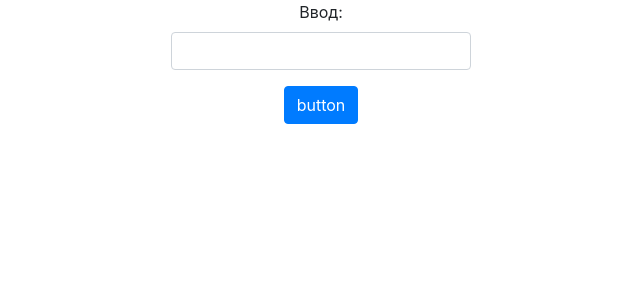
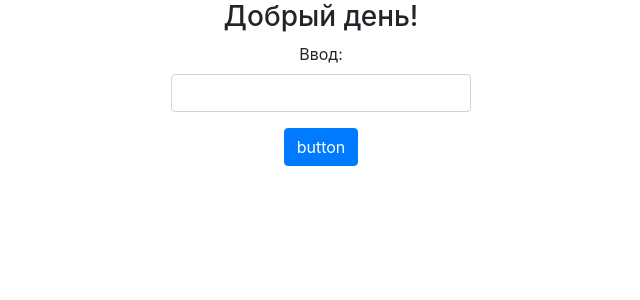
Before and after one commit to kotbegemot1/React-intensit-33_aston, a React (Create React App) app: page / in a window 1280 px wide. Shown: the top 300 px of the page, without its empty margins (319-959 px from the left). Built offline with nearby package versions, Linux system fonts and the light colour scheme.

Commit message:
test props

```diff
--- a/src/components/App/App.js
+++ b/src/components/App/App.js
@@ -3,9 +3,16 @@ import './App.css';
 import FormComp from '../FormComp/FormComp'
 
 function App() {
+
+  const time = new Date().getHours()
+
+  console.log(typeof(time));
+
   return (
     <div className="App">
-      <FormComp/>
+      <FormComp
+      now = {time}
+      />
     </div>
   );
 }
--- a/src/components/FormComp/FormComp.js
+++ b/src/components/FormComp/FormComp.js
@@ -7,7 +7,8 @@ class FormComp extends Component {
   constructor(props) {
     super(props);
     this.state = { value: "" };
-
+    this.time = props.now;
+    console.log(this.time);
     console.log("constructor");
   }
 
@@ -51,6 +52,7 @@ class FormComp extends Component {
   render() {
     return (
       <form onSubmit={this.handleSubmit}>
+        <p class="h3">{12 < this.time < 24 ? 'Добрый день!' : 'Добрый вечер!'}</p>
         <div className="form-group">
           <label htmlFor="exampleInputEmail1">Ввод:</label>
           <input
```
